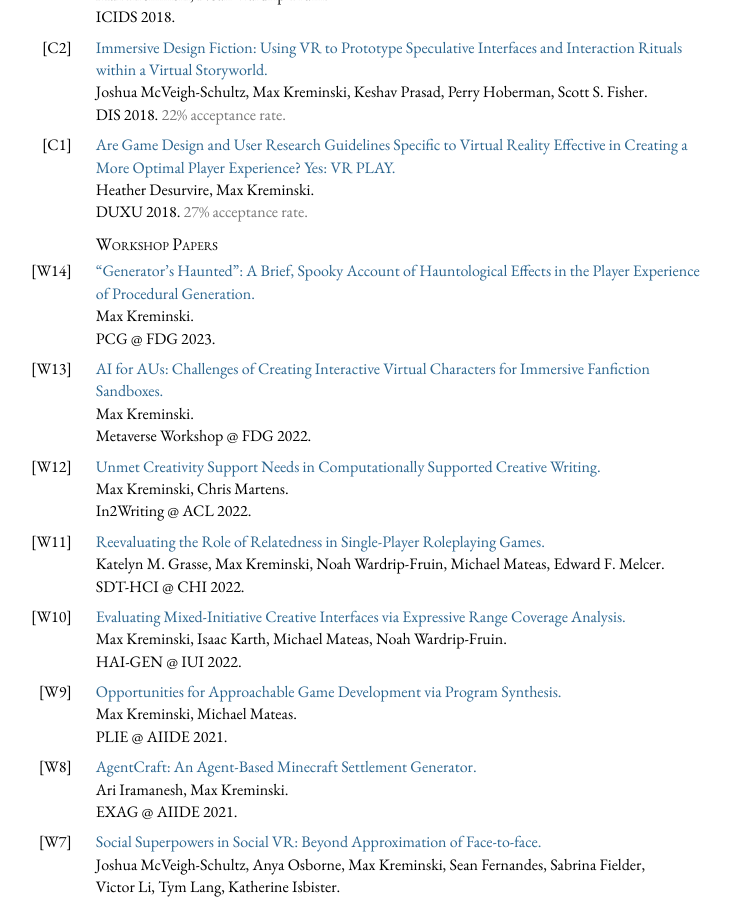
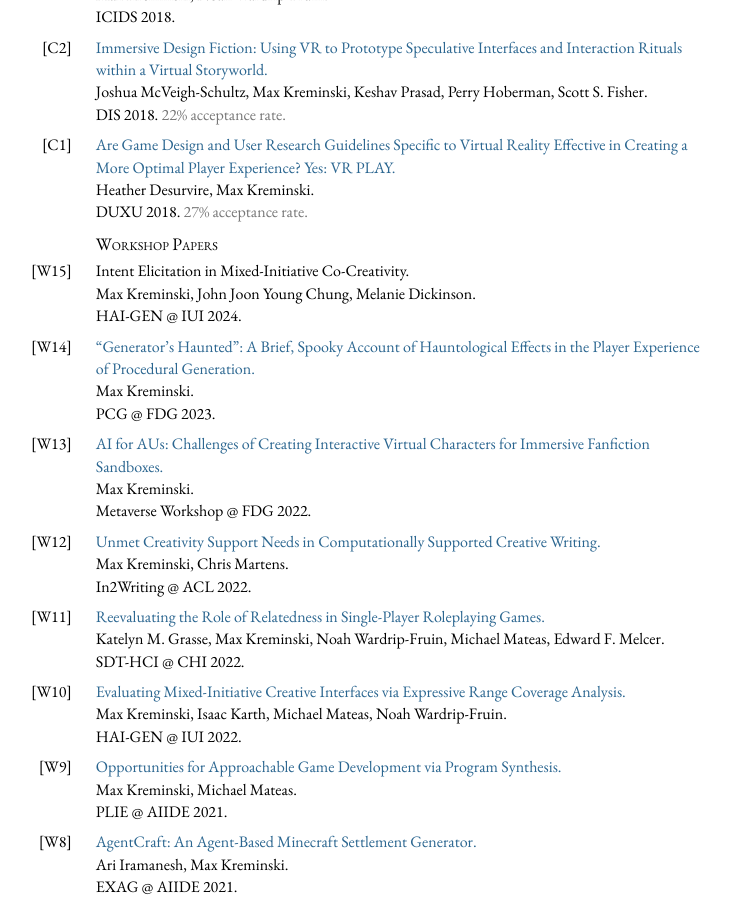
Before and after one commit to mkremins/mkremins.github.io, a Jekyll site: the page built from cv/index.html, in a window 1280 px wide and 900 px high, scrolled down 3440 px. Shown: the whole window, without its empty margins (287-1018 px from the left). Built offline with Jekyll 4.4.1, drawn with Linux system fonts in a browser that asks for light colours.

Commit message:
Add HAI-GEN 2024 Patchwork paper

```diff
--- a/_data/publications.json
+++ b/_data/publications.json
@@ -1,4 +1,14 @@
 [
+{
+  "title": "Intent Elicitation in Mixed-Initiative Co-Creativity",
+  "url": "",
+  "authors": ["Max Kreminski", "John Joon Young Chung", "Melanie Dickinson"],
+  "year": "2024",
+  "venue": "HAI-GEN",
+  "venue_long": "IUI Workshop on Human-AI Co-Creation with Generative Models",
+  "parent_venue": "IUI",
+  "pubtype": "workshop"
+},
 {
   "title": "A Design Space for Intelligent and Interactive Writing Assistants",
   "url": "",
```
